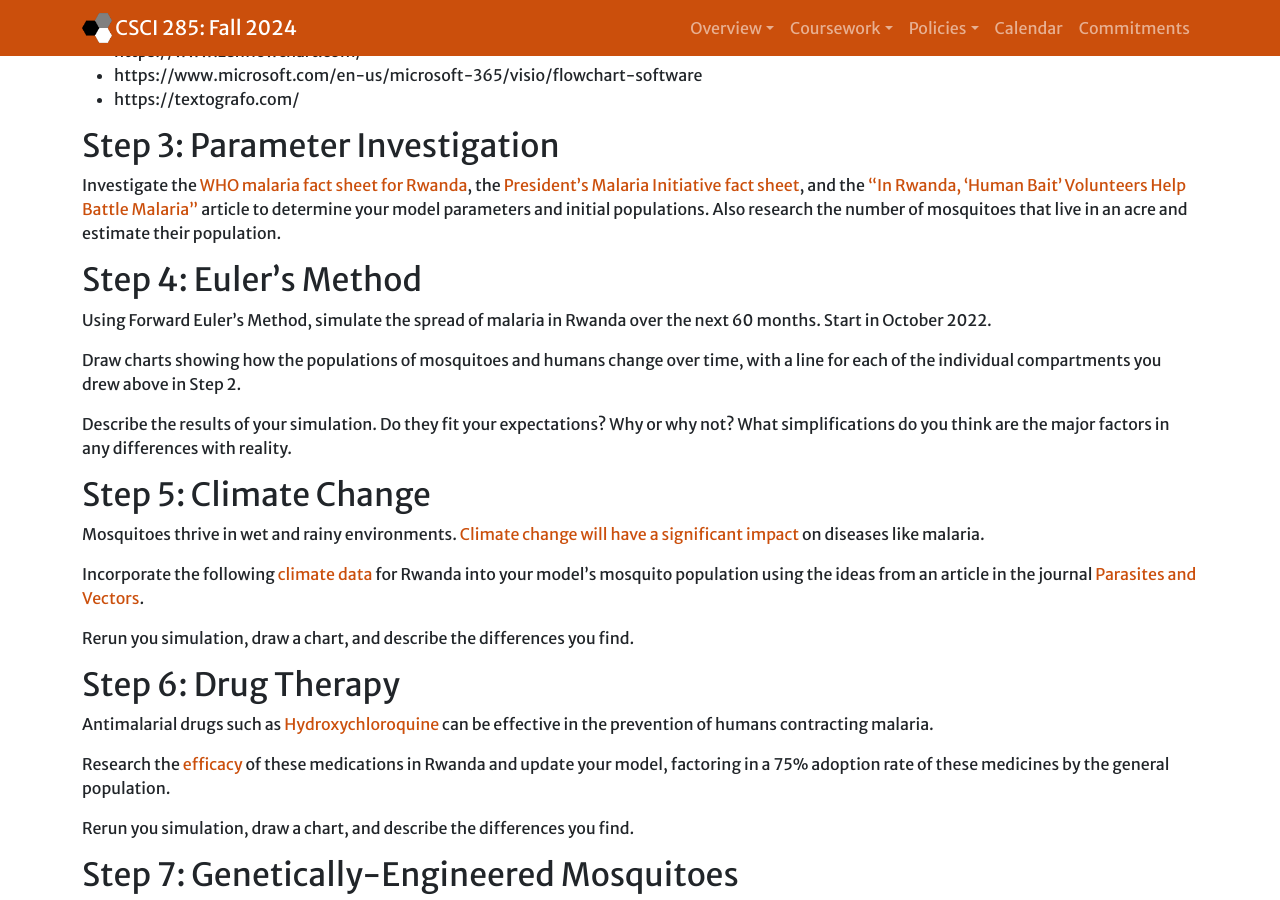
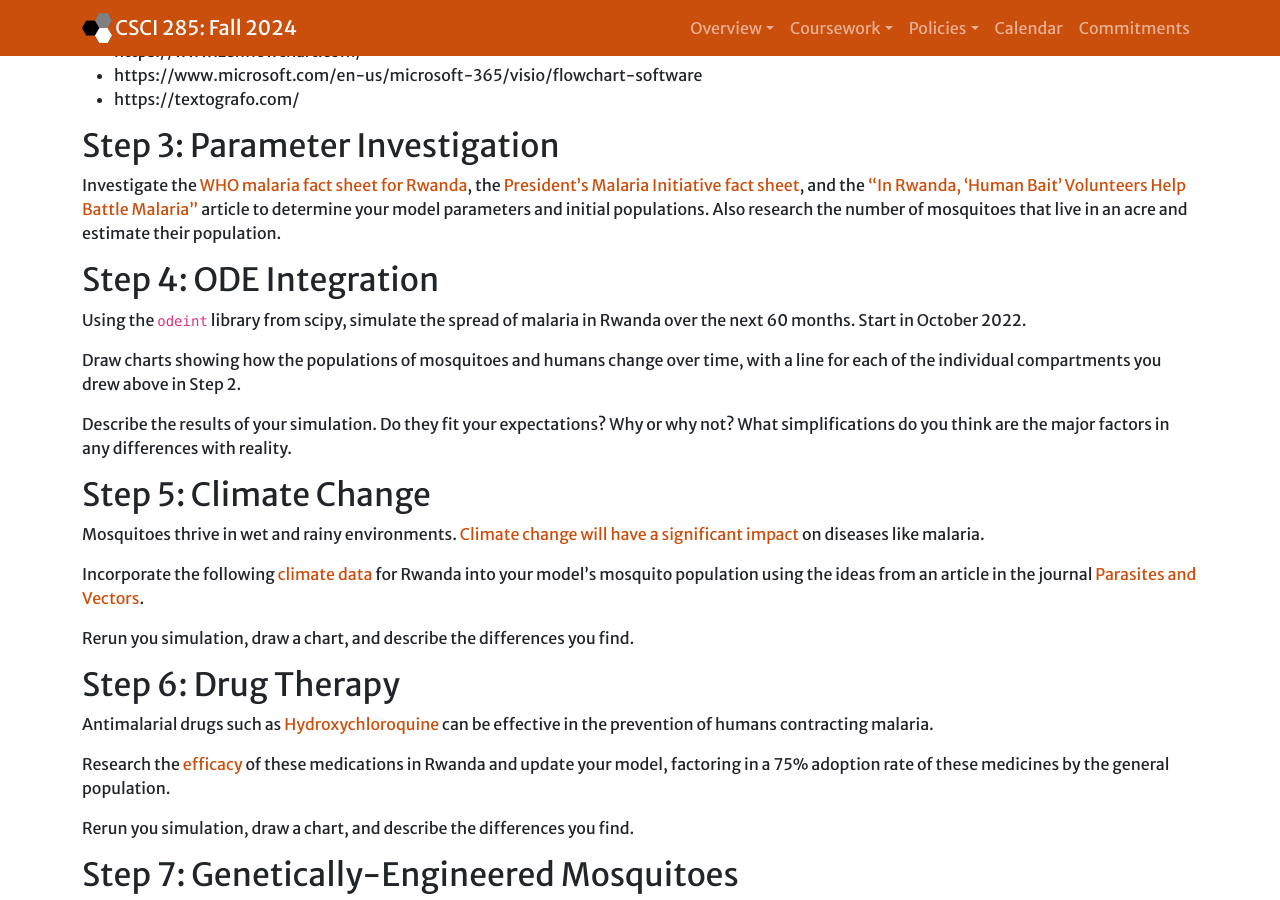
Before and after one commit to Hendrix-CS/csci285, a Jekyll site: the page built from labs/malaria.md, in a window 1280 px wide and 900 px high, scrolled down 1178 px. Built offline with Jekyll 4.4.1, drawn with Linux system fonts in a browser that asks for light colours; nearby versions of some CDN libraries; our own code applies the rules of GitHub Pages for plain Markdown files.

```diff
--- a/labs/malaria.md
+++ b/labs/malaria.md
@@ -40,9 +40,9 @@ The compartment model diagram can be drawn using any tool of your choosing:
 Investigate the [WHO malaria fact sheet for Rwanda](https://www.who.int/publications/m/item/malaria-2021-country-profile-rwa), the [President's Malaria Initiative fact sheet](https://www.pmi.gov/where-we-work/rwanda/), and the ["In Rwanda, ‘Human Bait’ Volunteers Help Battle Malaria"](https://undark.org/2020/04/22/rwanda-malaria/) article to determine your model parameters and initial populations. Also research the number of mosquitoes that live in an acre and estimate their population.
 
 
-## Step 4: Euler's Method
+## Step 4: ODE Integration
 
-Using Forward Euler's Method, simulate the spread of malaria in Rwanda over the next 60 months. Start in October 2022.
+Using the `odeint` library from scipy, simulate the spread of malaria in Rwanda over the next 60 months. Start in October 2022.
 
 Draw charts showing how the populations of mosquitoes and humans change over time, with a line for each of the individual compartments you drew above in Step 2.
 
```
Also changed, not shown: index.md (+1 -0 lines).
